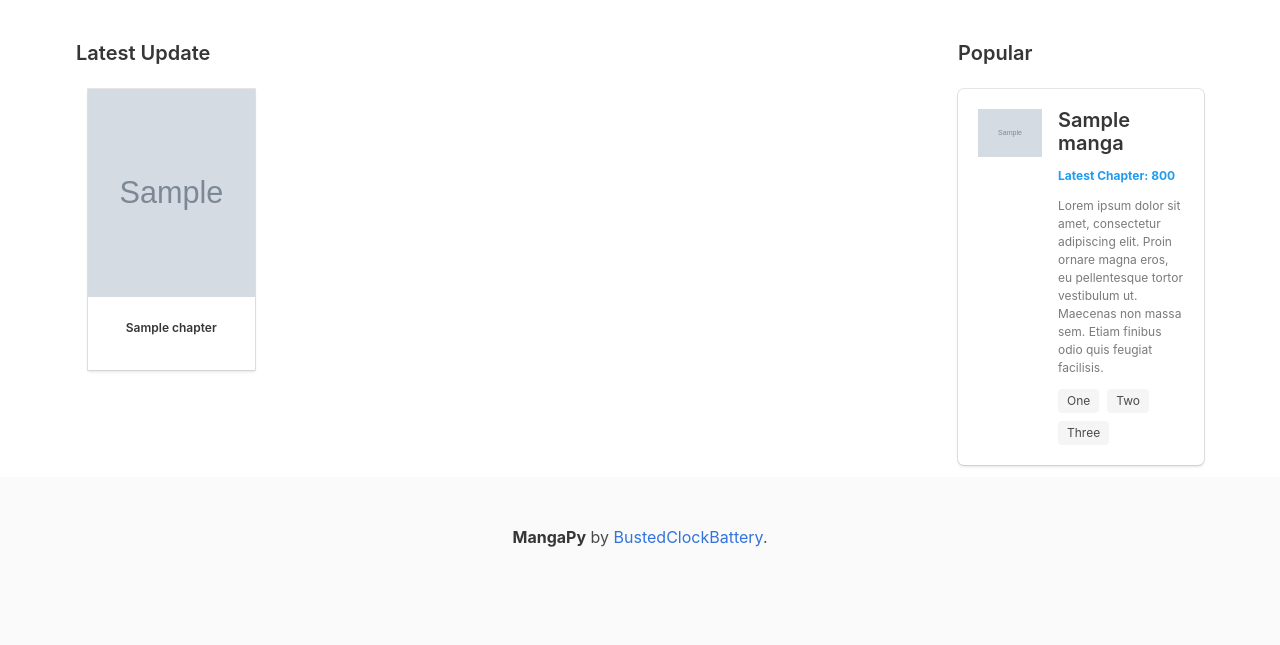
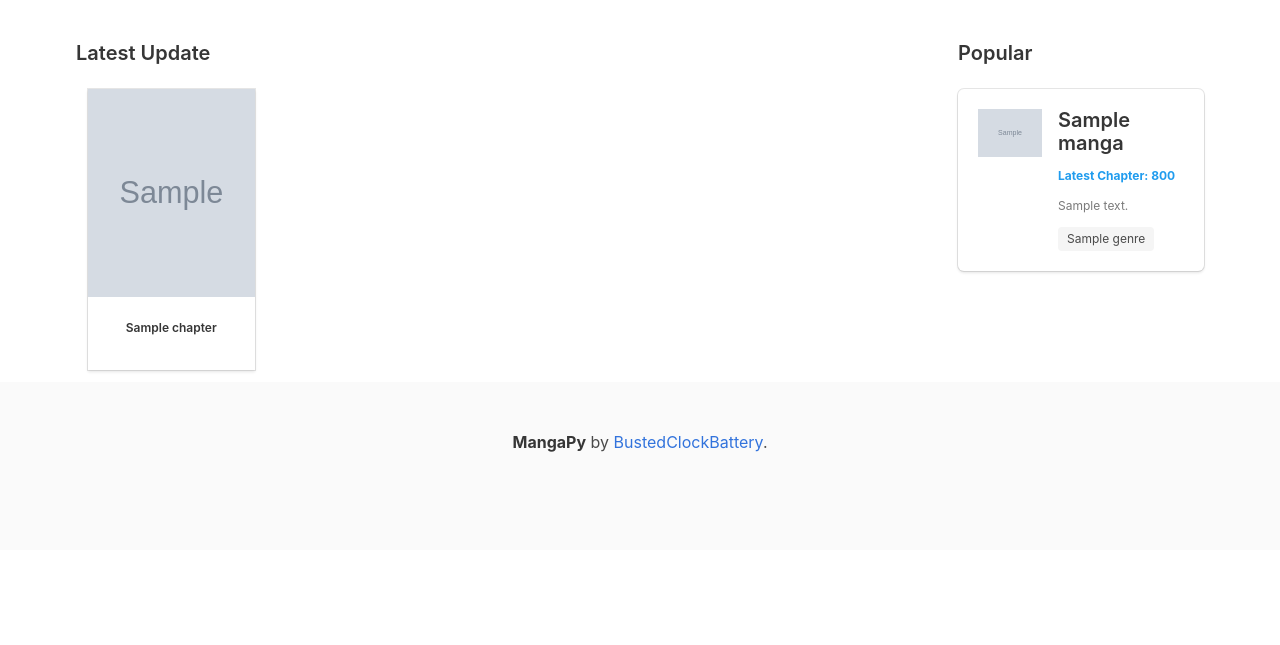
Before and after one commit to waltzfordebby/MangaPy, a Flask app: template mangadownloader/templates/main/home.html in a window 1280 px wide. Shown: the part 183-828 px from the top of the page. After the commit the page ends 635 px from the top, so only its background shows below. Run offline with Flask 2, Linux system fonts and the light colour scheme; the template is opened without the code that fills it: most values are stand-ins (such as "Sample title", 1, 10 or a date in 2020); grey boxes marked "Sample" are stand-in pictures.

Commit message:
Updating popular manga

```diff
--- a/mangadownloader/templates/main/home.html
+++ b/mangadownloader/templates/main/home.html
@@ -159,17 +159,14 @@
                     <div class="content is-small">
                         <strong class="title is-size-5">{{ manga.title }}</strong>
                         <p class="top-1"><strong class="has-text-info">Latest Chapter: 800</strong></p>
-                        <p class="has-text-grey top-1">Lorem ipsum dolor sit amet, consectetur adipiscing elit.
-                            Proin
-                            ornare
-                            magna eros, eu
-                            pellentesque
-                            tortor vestibulum ut. Maecenas non massa sem. Etiam finibus odio quis feugiat facilisis.
+                        <p class="has-text-grey top-1">{{ manga.summary }}
                         </p>
                         <div class="tags">
-                            <span class="tag">One</span>
-                            <span class="tag">Two</span>
-                            <span class="tag">Three</span>
+                            {% for genre in manga.genre %}
+                            <span class="tag">{{ genre }}</span>
+                            <!-- <span class="tag">Two</span>
+                            <span class="tag">Three</span> -->
+                            {% endfor %}
                         </div>
                     </div>
             </article>
```
Also changed, not shown: mangadownloader/main/utils.py (+21 -2 lines).
